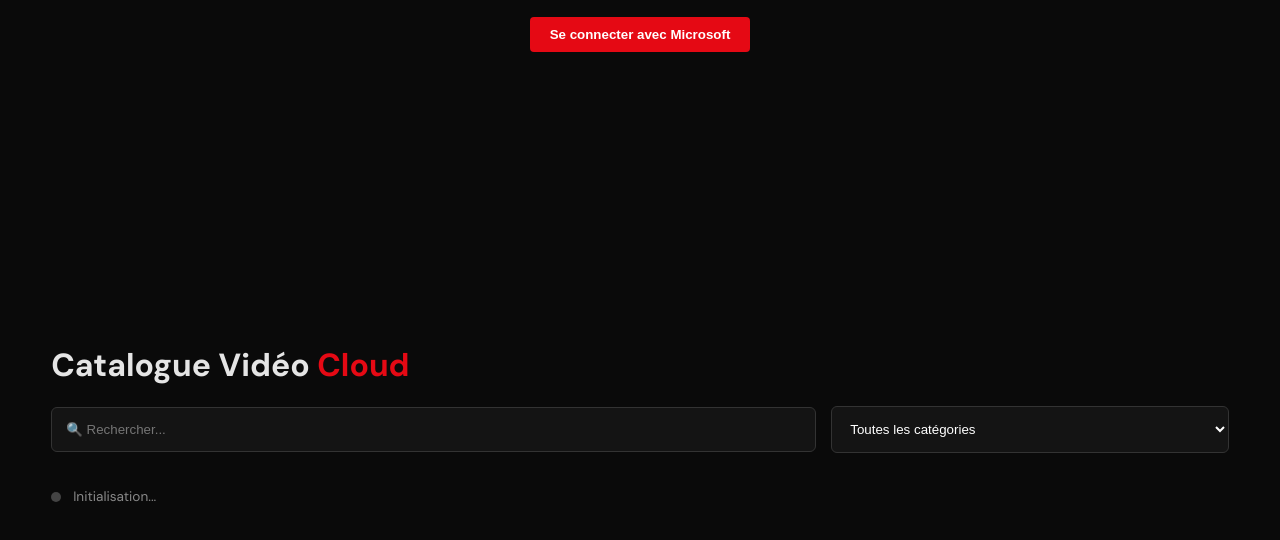
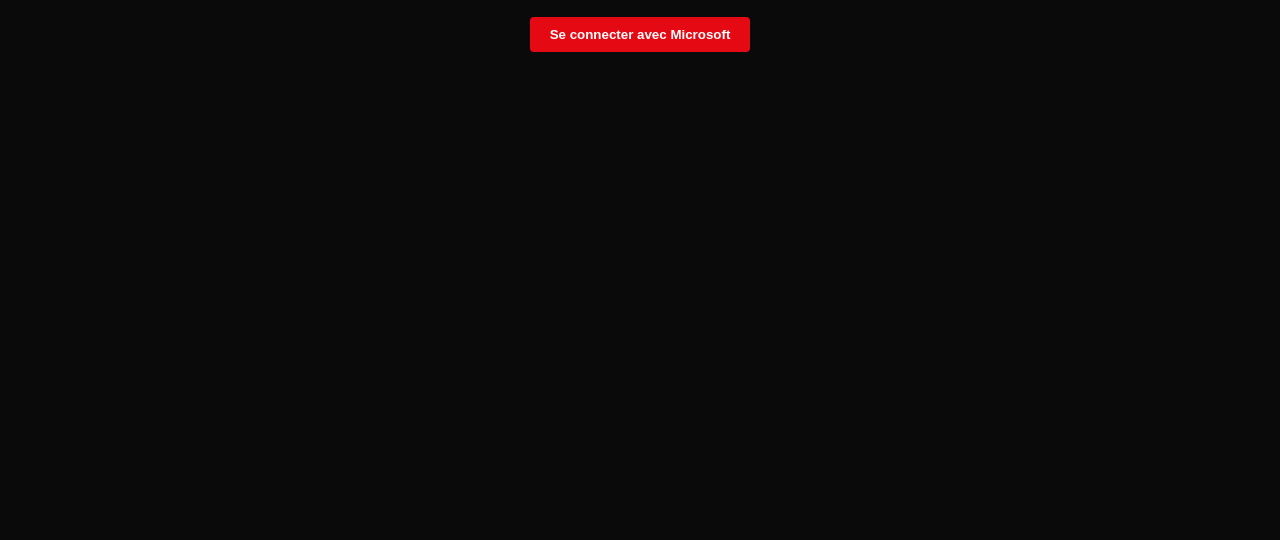
Before and after one commit to sarah202411/Application-video-zero-code, a website: page index.html in a window 1280 px wide. Shown: the part 406-946 px from the top of the page. After the commit the page ends 800 px from the top, so only its background shows below. Drawn offline with Linux system fonts and the light colour scheme; a script that the page names is missing.

Commit message:
Update index.html

```diff
--- a/index.html
+++ b/index.html
@@ -28,7 +28,7 @@
         .dot.active { background: #2ecc71; box-shadow: 0 0 10px #2ecc71; }
         #login-screen { display: flex; flex-direction: column; align-items: center; justify-content: center; height: 80vh; gap: 20px; }
         #login-screen h2 { font-family: 'Bebas Neue', sans-serif; font-size: 2rem; color: var(--red); }
-        #main-content { display: block; }
+        #main-content { display: none; }
     </style>
 </head>
 <body>
```
